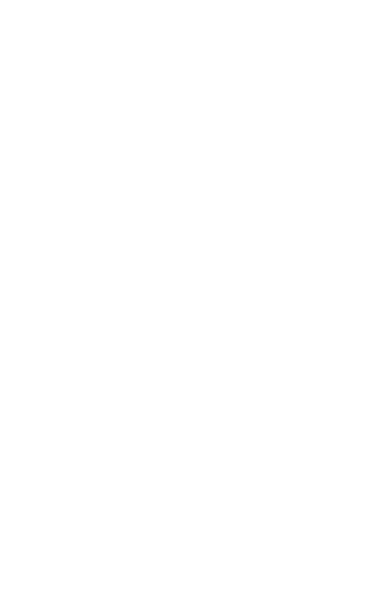
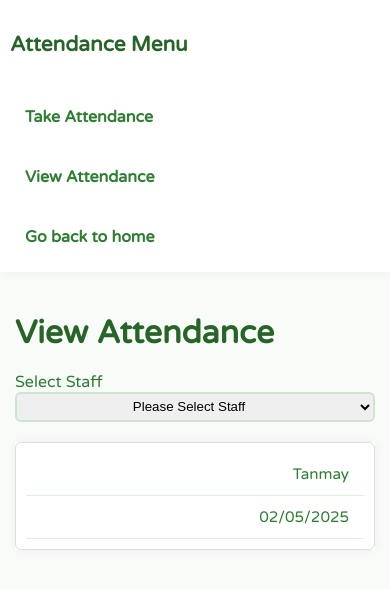
Before and after one commit to tanmay4521/NurseryMitra_Web, a plain HTML site: page Frontend/view-attendance.html in a window 390 px wide. Drawn offline with Linux system fonts and the light colour scheme.

Commit message:
Narendra's commit

```diff
--- a/Frontend/view-attendance.html
+++ b/Frontend/view-attendance.html
@@ -0,0 +1,191 @@
+<!DOCTYPE html>
+<html lang="en">
+<head>
+    <meta charset="UTF-8">
+    <meta name="viewport" content="width=device-width, initial-scale=1.0">
+    <title>View Attendance | Nursery</title>
+     <link href="https://fonts.googleapis.com/css2?family=Varela+Round&display=swap" rel="stylesheet" />
+    <style>
+    * {
+      box-sizing: border-box;
+    }
+
+    body {
+      margin: 0;
+      font-family: 'Varela Round', sans-serif;
+      background-color: #f9fbf9;
+      color: #2e7d32;
+      display: flex;
+      height: 100vh;
+    }
+
+    .sidebar {
+      width: 220px;
+      background-color: #ffffff;
+      padding: 20px;
+      box-shadow: 2px 0 12px rgba(0, 0, 0, 0.05);
+      display: flex;
+      flex-direction: column;
+      gap: 20px;
+    }
+
+    .sidebar h2 {
+      font-size: 1.3rem;
+      margin-bottom: 20px;
+      color: #276427;
+    }
+
+    .sidebar a {
+      text-decoration: none;
+      color: #2e7d32;
+      font-weight: 600;
+      padding: 10px 15px;
+      border-radius: 8px;
+      transition: background-color 0.3s ease;
+    }
+
+    .sidebar a:hover {
+      background-color: #eaf5ea;
+    }
+
+    .main-content {
+      flex-grow: 1;
+      padding: 30px;
+      overflow-y: auto;
+    }
+
+    .main-content h1 {
+      margin-bottom: 20px;
+      color: #276427;
+    }
+
+    table {
+      width: 100%;
+      border-collapse: collapse;
+      background-color: #ffffff;
+      box-shadow: 0 0 10px rgba(0, 0, 0, 0.05);
+    }
+
+    th, td {
+      padding: 12px 15px;
+      border-bottom: 1px solid #e0f0e0;
+      text-align: left;
+      font-size: 0.95rem;
+    }
+
+    th {
+      background-color: #eaf5ea;
+      color: #276427;
+    }
+
+    tr:hover {
+      background-color: #f1f9f1;
+    }
+
+    .action-btn {
+      margin-right: 8px;
+      background-color: #38ae38;
+      color: white;
+      padding: 6px 10px;
+      font-size: 0.85rem;
+      font-weight: bold;
+      border: none;
+      border-radius: 6px;
+      cursor: pointer;
+    }
+
+    .action-btn.print {
+      background-color: #2e7d32;
+    }
+
+    @media (max-width: 600px) {
+      body {
+        flex-direction: column;
+        height: auto;
+      }
+      .sidebar {
+        width: 100%;
+        display: flex;
+        justify-content: space-around;
+        padding: 15px 10px;
+      }
+      .main-content {
+        padding: 20px 15px;
+      }
+
+      table, thead, tbody, th, td, tr {
+        display: block;
+      }
+
+      thead {
+        display: none;
+      }
+
+      tr {
+        margin-bottom: 15px;
+        border: 1px solid #ddd;
+        border-radius: 6px;
+        padding: 10px;
+      }
+
+      td {
+        text-align: right;
+        padding-left: 50%;
+        position: relative;
+      }
+
+      td::before {
+        content: attr(data-label);
+        position: absolute;
+        left: 10px;
+        top: 12px;
+        font-weight: bold;
+        color: #276427;
+      }
+    }
+     #staff-attendance{
+        width: 100%;
+        height: 30px;
+        border: 2px solid #cce5cc;
+        border-radius: 6px;
+        text-align: center;
+    }
+  </style>
+</head>
+<body>
+      <aside class="sidebar">
+        <h2>Attendance Menu</h2>
+        <a href="attendance.html">Take Attendance</a>
+        <a href="view-attendance.html">View Attendance</a>
+        <a href="index.html">Go back to home</a>
+   </aside>
+   <main class="main-content">
+    <h1>View Attendance</h1>
+    <div class="form-group">
+                <label for="staffattendance">Select Staff</label>
+                <select name="staffattendance" id="staff-attendance">
+                    <option value="" disabled selected>Please Select Staff</option>
+                </select>
+            </div>
+            <br/>
+
+    <table>
+      <thead>
+        <tr>
+          <th>Staff Name</th>
+          <th>Present Date</th>
+        </tr>
+      </thead>
+      <tbody id="billList">
+        <tr id="bill-001">
+          <td>Tanmay</td>
+          <td>02/05/2025</td>
+
+        </tr>
+      </tbody>
+    </table>
+  </main>
+
+
+</body>
+</html>
```
Also changed, not shown: Frontend/view-product.html (+0 -12 lines).
